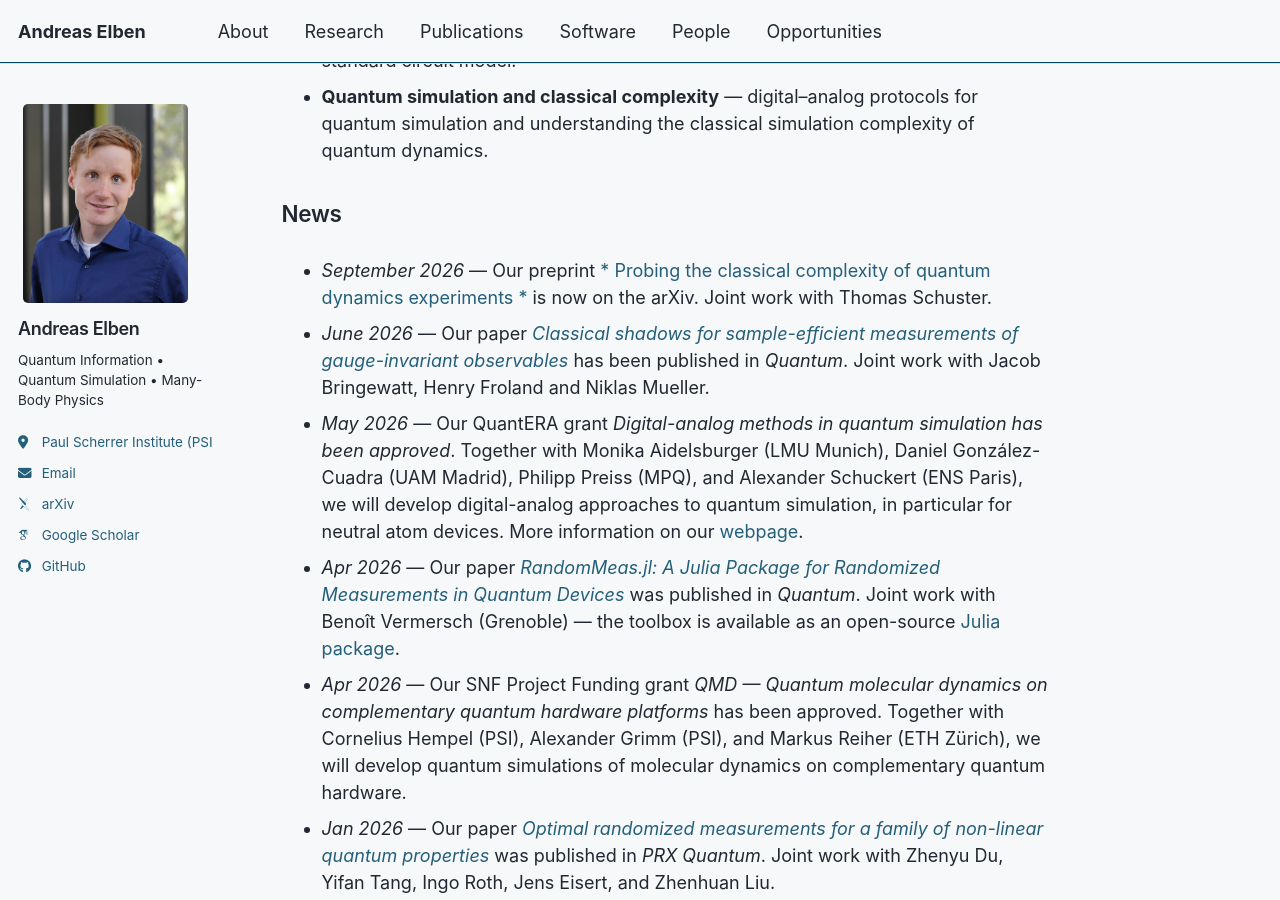
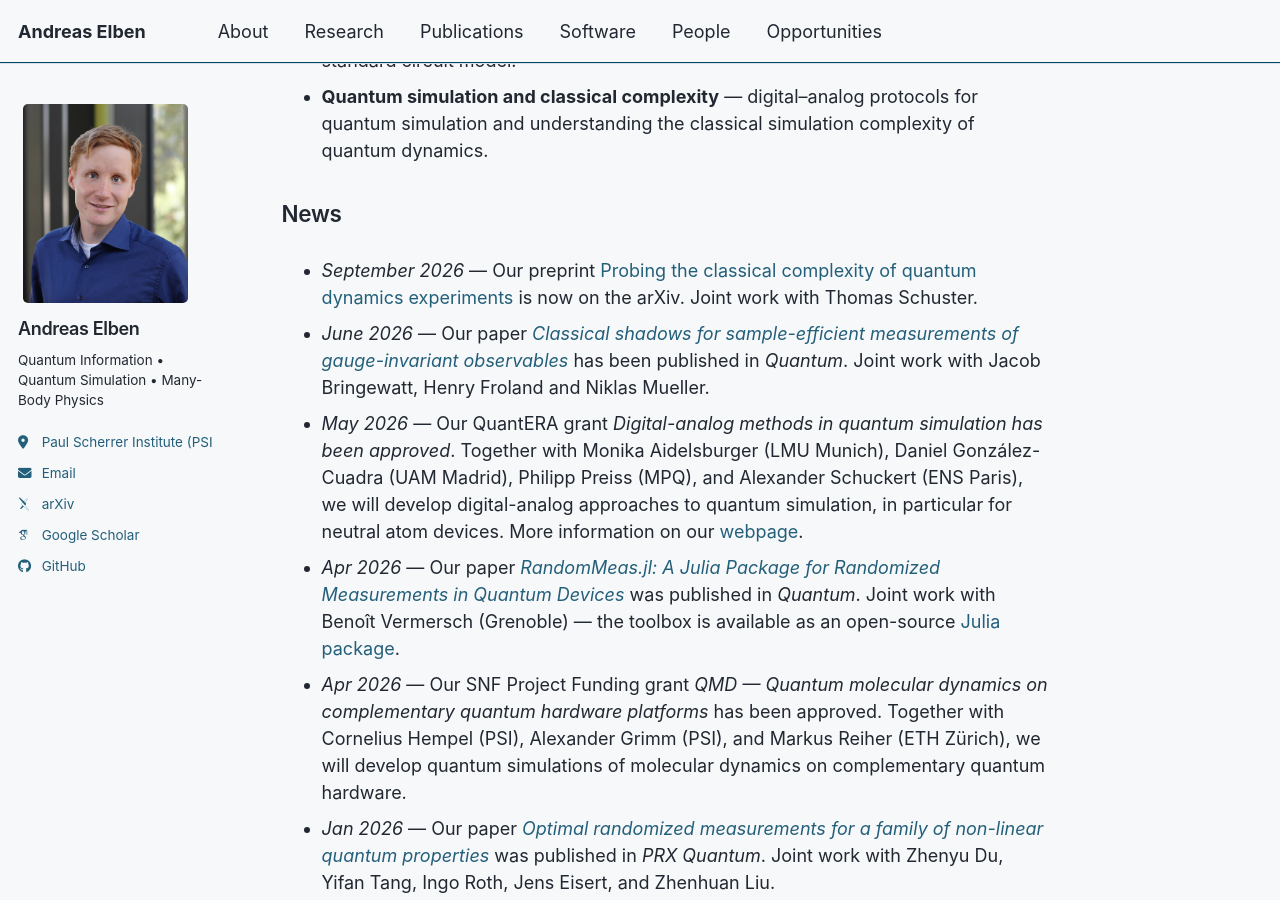
Before and after one commit to andreaselben/andreaselben.github.io, a Jekyll site: the page built from _pages/about.md, in a window 1280 px wide and 900 px high, scrolled down 655 px. Built offline with Jekyll 4.4.1, drawn with Linux system fonts in a browser that asks for light colours; some web fonts are replaced; a script bundle is joined from its source files by our own code; library files that are not in the unit come from our copies.

```diff
--- a/_pages/about.md
+++ b/_pages/about.md
@@ -23,7 +23,7 @@ A few directions we're currently working on:
 
 ## News
 
-- *September 2026* — Our preprint [* Probing the classical complexity of quantum dynamics experiments *](https://arxiv.org/abs/2609.31830) is now on the arXiv. Joint work with Thomas Schuster.
+- *September 2026* — Our preprint [Probing the classical complexity of quantum dynamics experiments](https://arxiv.org/abs/2609.31830) is now on the arXiv. Joint work with Thomas Schuster.
 - *June 2026* — Our paper [*Classical shadows for sample-efficient measurements of gauge-invariant observables*](https://quantum-journal.org/papers/q-2026-06-08-2127/) has been published in *Quantum*. Joint work with Jacob Bringewatt, Henry Froland and Niklas Mueller.
 - *May 2026* — Our QuantERA grant *Digital-analog methods in quantum simulation has been approved*. Together with Monika Aidelsburger (LMU Munich), Daniel González-Cuadra (UAM Madrid), Philipp Preiss (MPQ), and Alexander Schuckert (ENS Paris), we will develop digital-analog approaches to quantum simulation, in particular for neutral atom devices. More information on our [webpage](http://digianaqsim.eu/).
 - *Apr 2026* — Our paper [*RandomMeas.jl: A Julia Package for Randomized Measurements in Quantum Devices*](https://quantum-journal.org/papers/q-2026-04-28-2086/) was published in *Quantum*. Joint work with Benoît Vermersch (Grenoble) — the toolbox is available as an open-source [Julia package](/software/).
```
